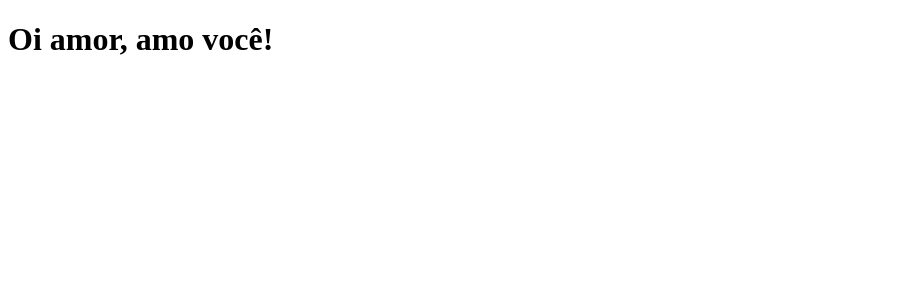
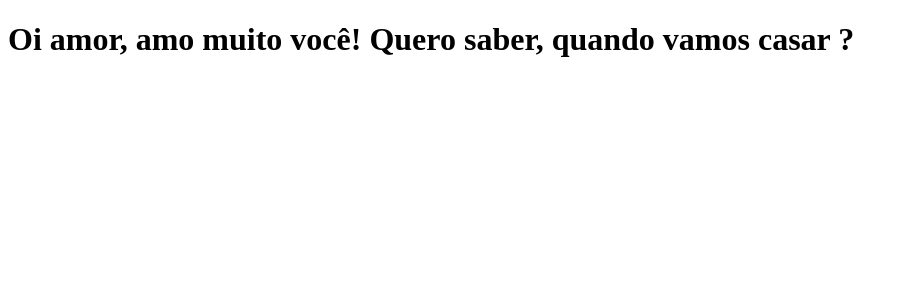
Before and after one commit to jndrsn/clone-tabnews, a Next.js app: page / in a window 1280 px wide. Shown: the top 300 px of the page, without its empty margins (0-907 px from the left). Built offline with nearby package versions, Linux system fonts and the light colour scheme.

Commit message:
modifica a frase

```diff
--- a/pages/index.js
+++ b/pages/index.js
@@ -1,5 +1,5 @@
 function Home() {
-    return <h1>Oi amor, amo você!</h1>
+    return <h1>Oi amor, amo muito você! Quero saber, quando vamos casar ?</h1>
 }
 
 export default Home;
```
